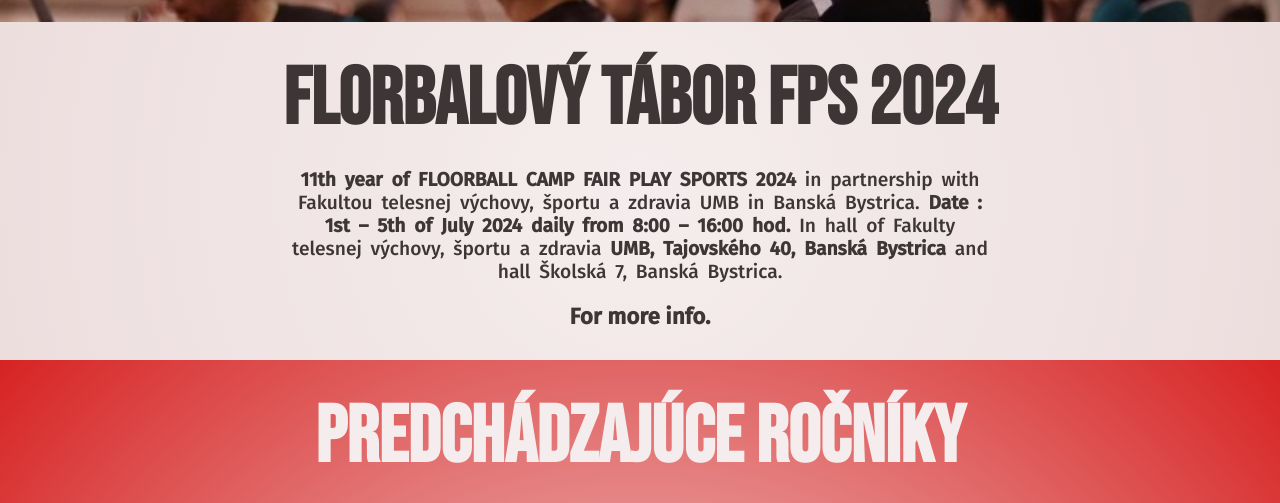
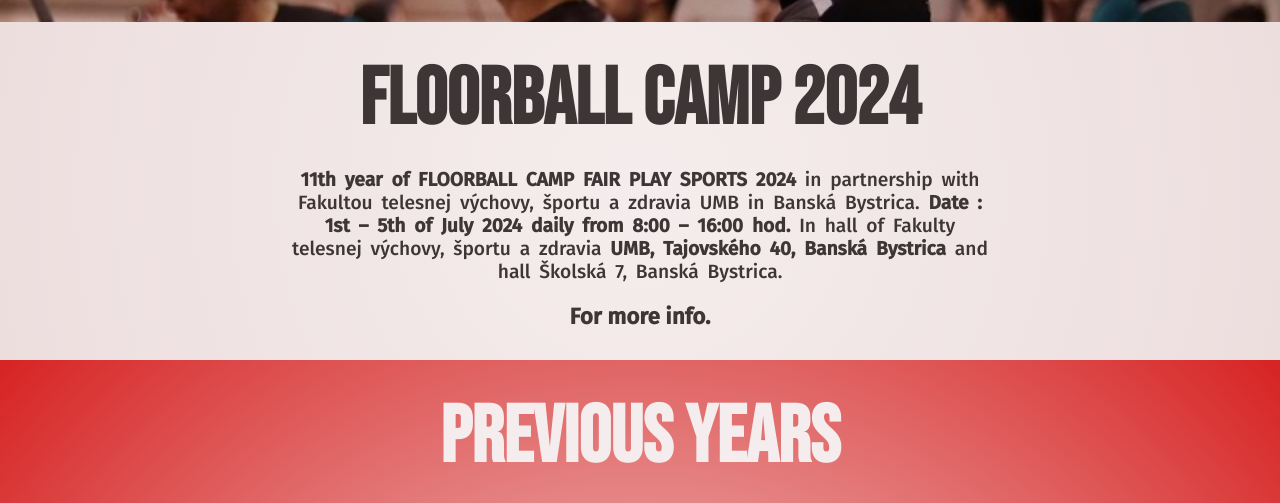
Before and after one commit to Jakub-Lukac/Fair_Play_Sports_Website, a plain HTML site: page pages/Summer_Camps.html in a window 1280 px wide. Shown: the part 218-721 px from the top of the page. Drawn offline with Linux system fonts and the light colour scheme.

Commit message:
Translation v2

```diff
--- a/pages/Summer_Camps.html
+++ b/pages/Summer_Camps.html
@@ -53,7 +53,7 @@
     </header>
     <main>
         <section class="camp-section">
-            <h2 class="section-heading dark-color-text">Florbalový tábor FPS 2024</h2>
+            <h2 class="section-heading dark-color-text">FLOORBALL CAMP 2024</h2>
             <p class="camp-text">
                 <b>11th year of FLOORBALL CAMP FAIR PLAY SPORTS 2024</b> in partnership with Fakultou telesnej výchovy,
                 športu a
@@ -71,7 +71,7 @@
             </b>
         </section>
         <section class="gallery-section">
-            <h2 class="section-heading white">Predchádzajúce ročníky</h2>
+            <h2 class="section-heading white">PREVIOUS YEARS</h2>
             <section class="picture-card-section">
                 <a href="https://www.facebook.com/photo/?fbid=1149772129298321&set=pcb.1149774375964763"
                     target="_blank"><img class="picture-card" src="../images/summer-camp-images/summer-camp-img.jpg"
@@ -92,7 +92,7 @@
             </section>
         </section>
         <section class=" sponsors-section">
-            <h2 class="section-heading dark-color-text custom-margin-bottom" id="sponzori">SPONZORI</h2>
+            <h2 class="section-heading dark-color-text custom-margin-bottom" id="sponzori">SPONSORS</h2>
             <div class="sponsors-card-section">
                 <a href="https://www.florbal4u.com/" target="_blank">
                     <img class="sponsors-image" src="../images/footer-images/florbal4u.png" alt="Florbal4u logo">
```
